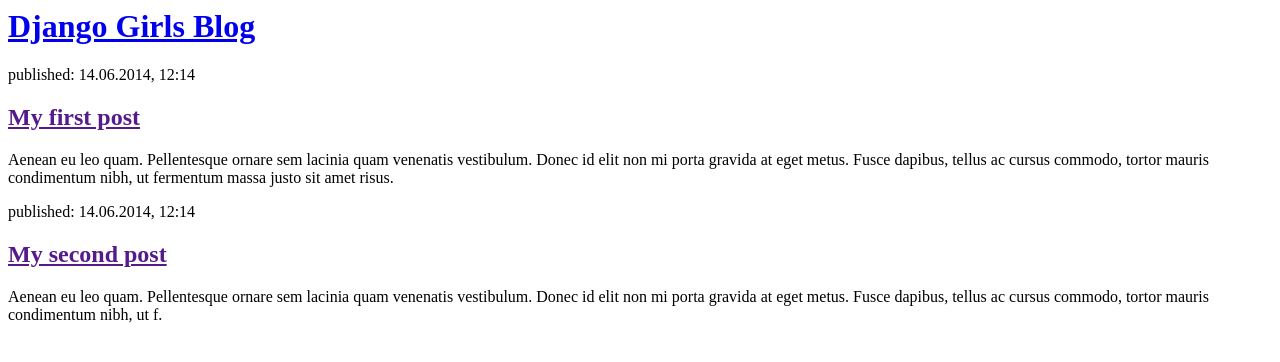
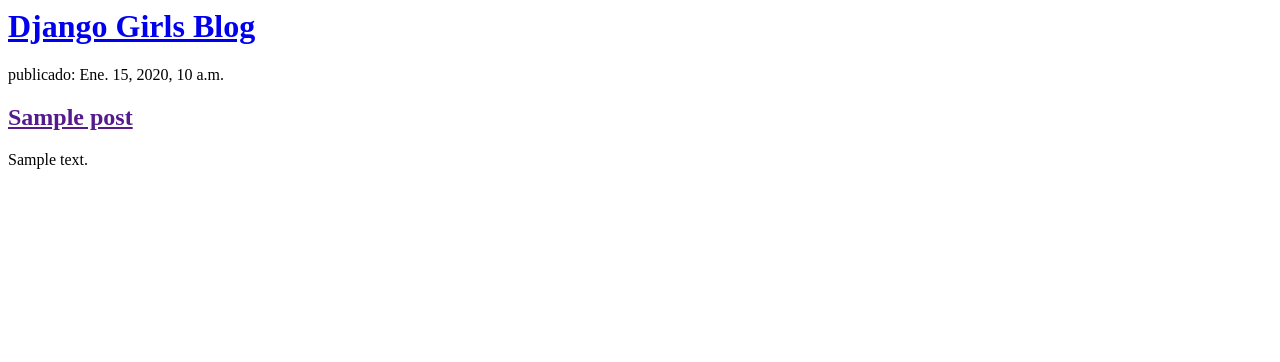
Before and after one commit to mariajesus85/my-first-blog, a Django app: template blog/templates/blog/post_list.html in a window 1280 px wide. Shown: the top 362 px of the page. Run offline with Django 3.2, Linux system fonts and the light colour scheme; the template is opened without the code that fills it: values that come from a table or form of the project are taken from there, others are empty; tables that the repository leaves empty hold one stand-in row (values such as "Sample post").

Commit message:
Templates modificados para mostrar post desde base de datos.

```diff
--- a/blog/templates/blog/post_list.html
+++ b/blog/templates/blog/post_list.html
@@ -3,7 +3,7 @@
         <title>Django Girls blog</title>
     </head>
     <body>
-        <div>
+      <!-- <div>
             <h1><a href="/">Django Girls Blog</a></h1>
         </div>
 
@@ -17,6 +17,18 @@
             <p>published: 14.06.2014, 12:14</p>
             <h2><a href="">My second post</a></h2>
             <p>Aenean eu leo quam. Pellentesque ornare sem lacinia quam venenatis vestibulum. Donec id elit non mi porta gravida at eget metus. Fusce dapibus, tellus ac cursus commodo, tortor mauris condimentum nibh, ut f.</p>
+        </div> -->
+        <div>
+            <h1><a href="/">Django Girls Blog</a></h1>
         </div>
+
+        {% for post in posts %}
+            <div>
+                <p> publicado: {{ post.published_date }}</p>
+                <h2><a href="">{{ post.title }}</a></h2>
+                <p>{{ post.text|linebreaksbr }}</p>
+            </div>
+        {% endfor %}
+
     </body>
 </html>
--- a/blog/views.py
+++ b/blog/views.py
@@ -1,5 +1,8 @@
 from django.shortcuts import render
+from django.utils import timezone
+from .models import Post
 
 # Create your views here.
 def post_list(request):
-    return render(request, 'blog/post_list.html', {})
+    posts = Post.objects.filter(published_date__lte=timezone.now()).order_by('published_date')
+    return render(request, 'blog/post_list.html', {'posts': posts})
```
